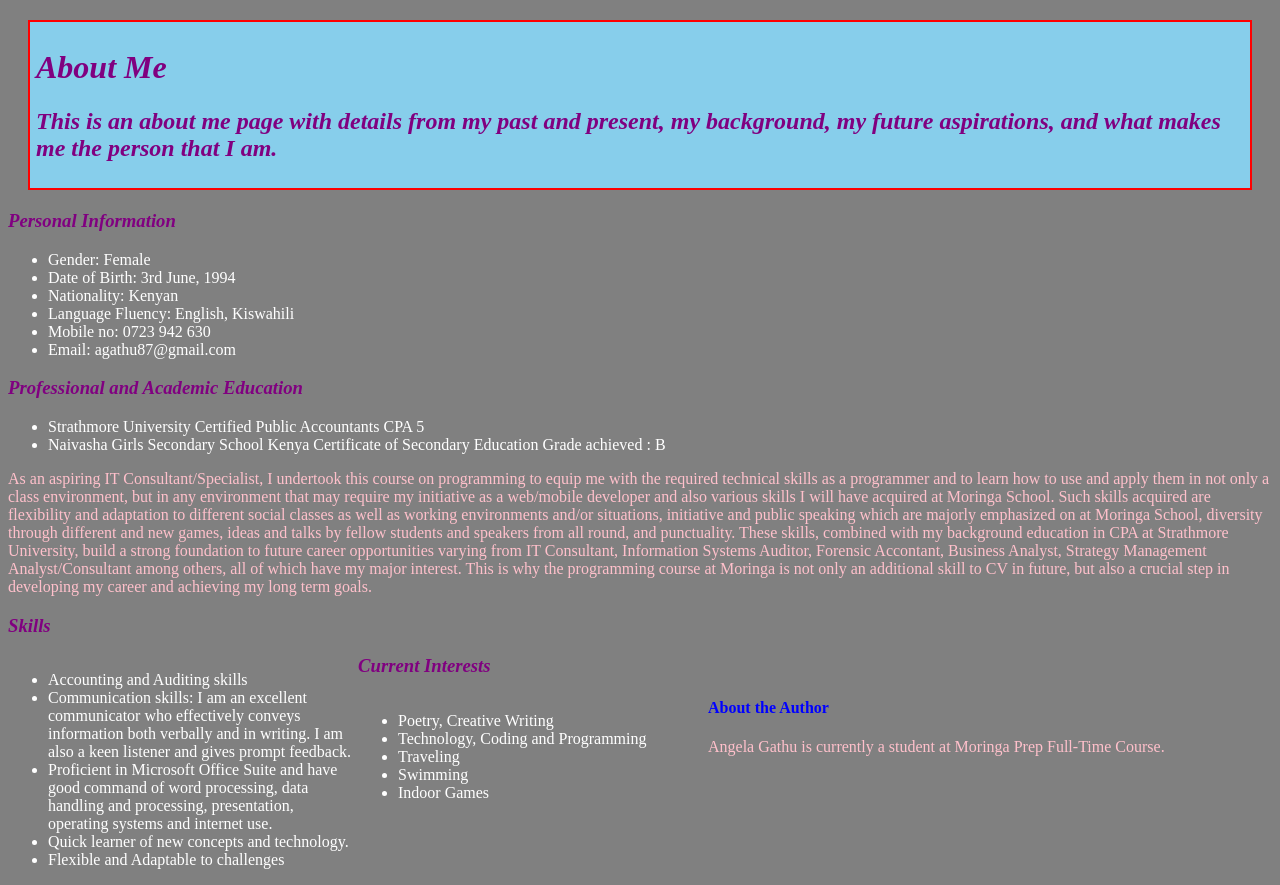
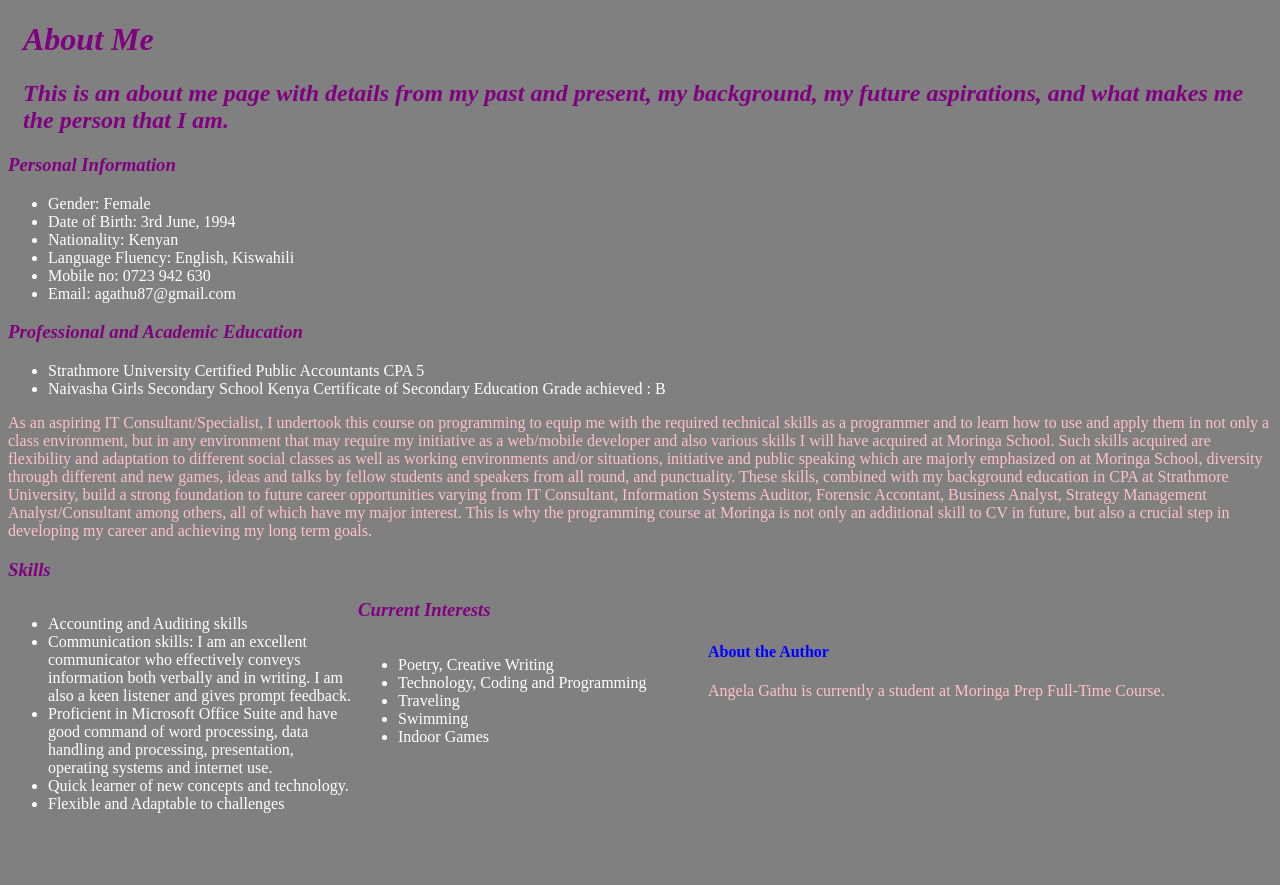
Before and after one commit to agathu87/portfolio, a plain HTML site: page about.html in a window 1280 px wide. After the commit the page ends 829 px from the top, so only its background shows below. Drawn offline with Linux system fonts and the light colour scheme.

Commit message:
make changes

```diff
--- a/about.html
+++ b/about.html
@@ -5,9 +5,11 @@
     <title>About Me</title>
   </head>
   <body>
-    <div class="test-box">
+    <div class="container">
+      <div class="jumbotron">
     <h1>About Me</h1>
     <h2>This is an about me page with details from my past and present, my background, my future aspirations, and what makes me the person that I am.</h2>
+      </div>
     </div>
     <h3>Personal Information</h3>
    <ul>
@@ -28,6 +30,7 @@ Kenya Certificate of Secondary Education
 Grade achieved : B</li>
    </ul>
    <p class="line1">As an aspiring IT Consultant/Specialist, I undertook this course on programming to equip me with the required technical skills as a programmer and to learn how to use and apply them in not only a class environment, but in any environment that may require my initiative as a web/mobile developer and also various skills I will have acquired at Moringa School. Such skills acquired are flexibility and adaptation to different social classes as well as working environments and/or situations, initiative and public speaking which are majorly emphasized on at Moringa School, diversity through different and new games, ideas and talks by fellow students and speakers from all round, and punctuality. These skills, combined with my background education in CPA at Strathmore University, build a strong foundation to future career opportunities varying from IT Consultant, Information Systems Auditor, Forensic Accontant, Business Analyst, Strategy Management Analyst/Consultant among others, all of which have my major interest. This is why the programming course at Moringa is not only an additional skill to CV in future, but also a crucial step in developing my career and achieving my long term goals.</p>
+   <div class="well">
    <h3>Skills</h3>
    <div class="column">
      <div class="skills">
@@ -43,6 +46,8 @@ Grade achieved : B</li>
   </ul>
      </div>
   </div>
+   </div>
+   <div class="well">
   <h3>Current Interests</h3>
   <div class="column">
     <div class="current interests">
@@ -53,6 +58,7 @@ Grade achieved : B</li>
    <li>Swimming</li>
    <li>Indoor Games</li>
  </ul>
+   </div>
     </div>
  </div>
     <h4 class="author">About the Author</h4>
--- a/css/styles.css
+++ b/css/styles.css
@@ -75,3 +75,9 @@ background-color: skyblue;
 #line2 {
   color: pink;
 }
+.container {
+  padding-right: 15px;
+  padding-left: 15px;
+  margin-right: auto;
+  margin-left: auto;
+}
```
